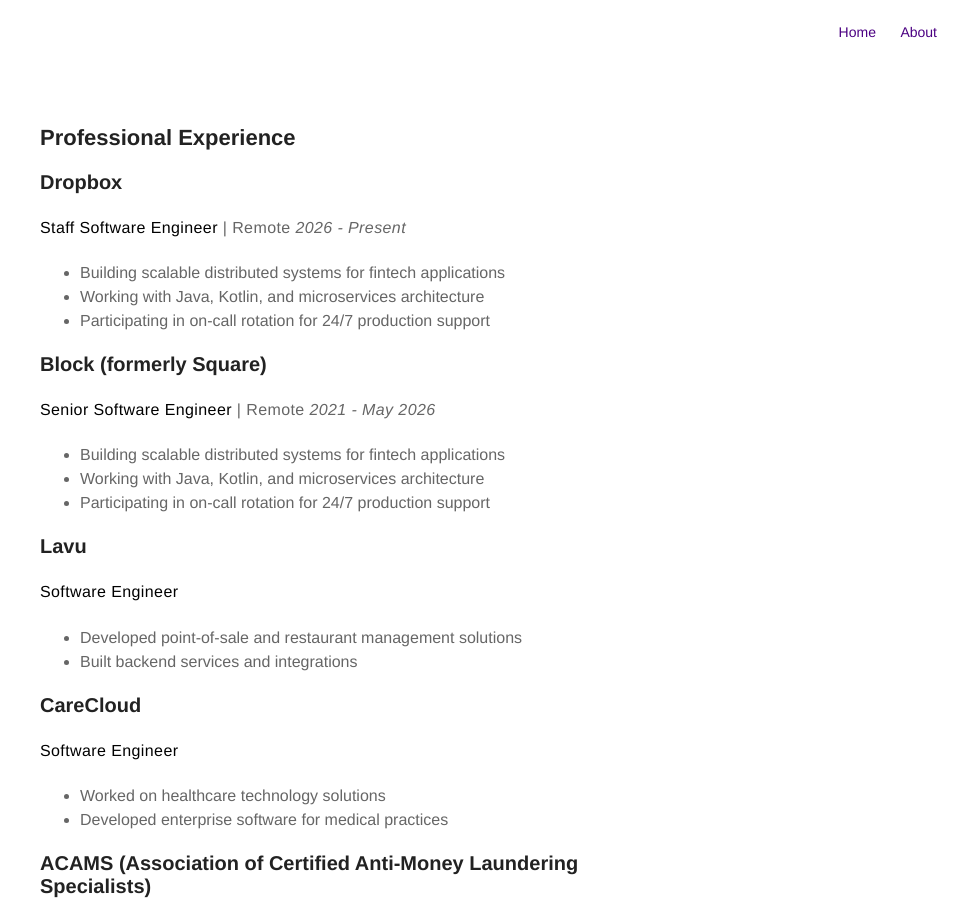
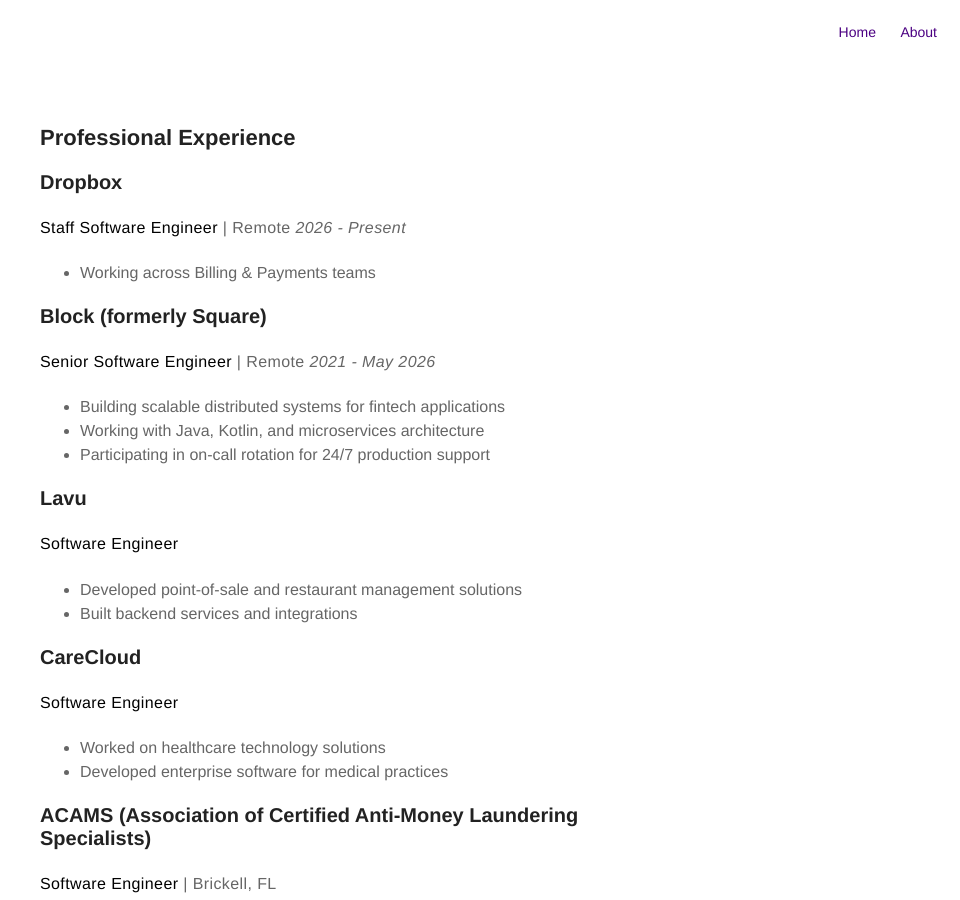
Before and after one commit to msavoury/msavoury.github.io, a Jekyll site: the page built from experience.md, in a window 1280 px wide and 900 px high. Shown: the whole window, without its empty margins (320-1280 px from the left). Built offline with Jekyll 4.4.1, drawn with Linux system fonts in a browser that asks for light colours.

Commit message:
Update experience.md

```diff
--- a/experience.md
+++ b/experience.md
@@ -9,9 +9,7 @@
 **Staff Software Engineer** | Remote
 *2026 - Present*
 
-- Building scalable distributed systems for fintech applications
-- Working with Java, Kotlin, and microservices architecture
-- Participating in on-call rotation for 24/7 production support
+- Working across Billing & Payments teams
 
 ### Block (formerly Square)
 **Senior Software Engineer** | Remote
```
